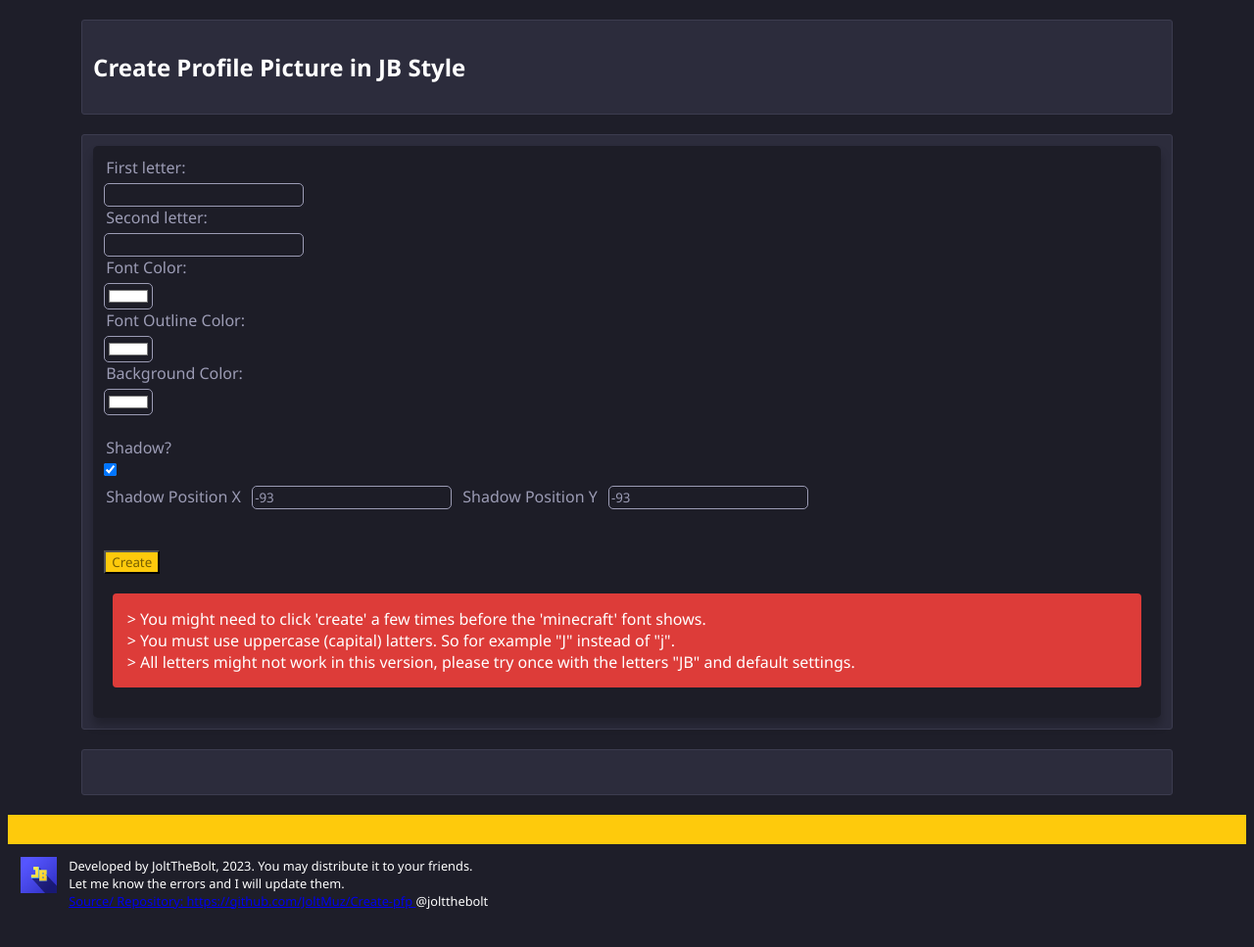
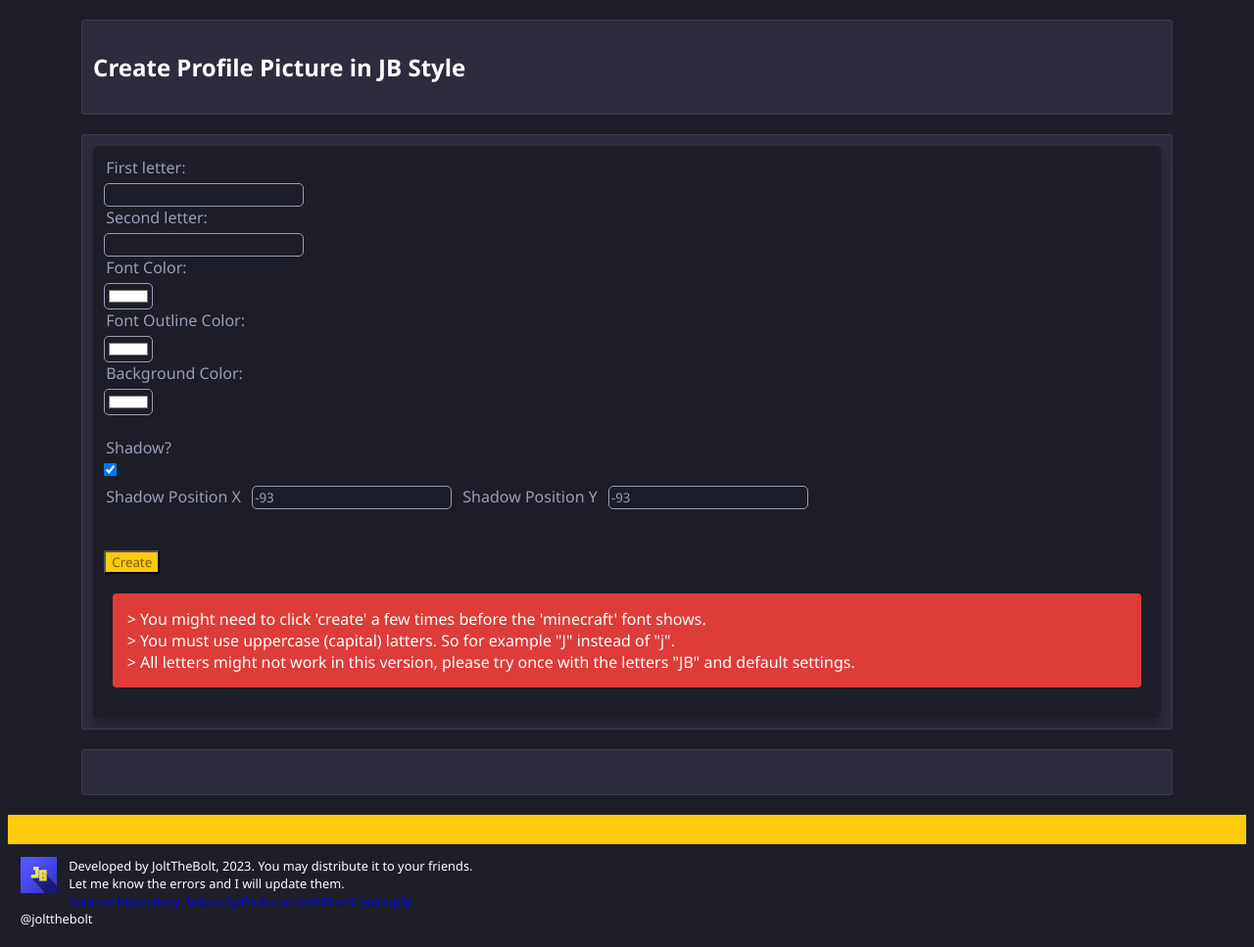
Before and after one commit to JoltMuz/Create-pfp, a plain HTML site: page index.html in a window 1280 px wide. Shown: the whole page at 98% size. Drawn offline with Linux system fonts and the light colour scheme.

Commit message:
Update index.html

```diff
--- a/index.html
+++ b/index.html
@@ -246,7 +246,7 @@ function createPfp() {
     <img style="float:left; margin-right: 1%; height:3%; width:3%;" src="JBnewplusoldnew.png">
     Developed by JoltTheBolt, 2023. You may distribute it to your friends. <br>
     Let me know the errors and I will update them.<br>
-    <a href="https://github.com/JoltMuz/Create-pfp"> Source/ Repository: https://github.com/JoltMuz/Create-pfp </a>
+    <a href="https://github.com/JoltMuz/Create-pfp"> Source/ Repository: https://github.com/JoltMuz/Create-pfp </a> <br>
     @joltthebolt
   </div>
 </body>
```
